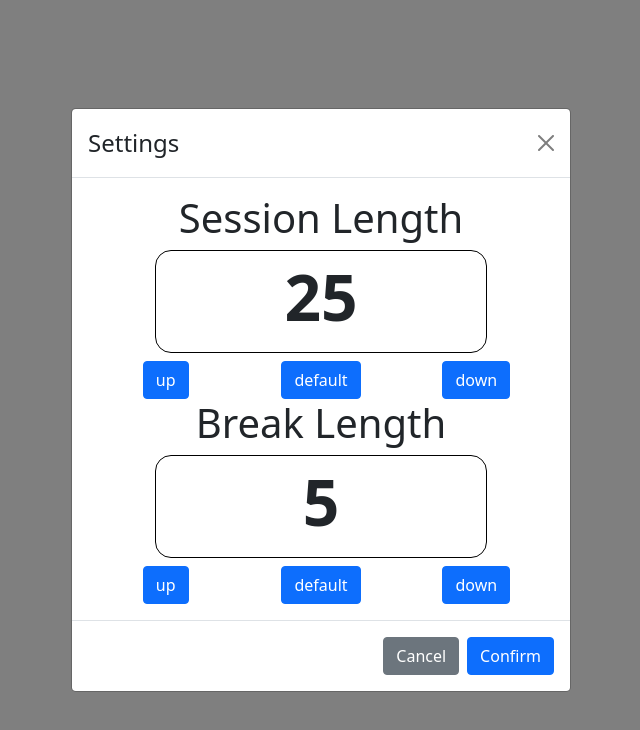
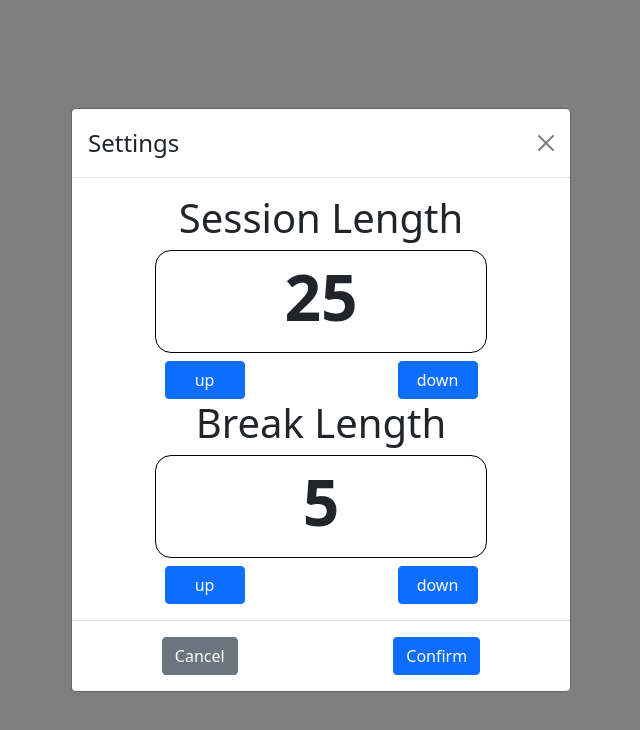
Before and after one commit to John-Yip-HK/25-plus-5-clock, a React (Create React App) app: page / in a window 1280 px wide. Both pictures are taken after a click on the button "Settings". Shown: the top 730 px of the page, without its empty margins (319-959 px from the left). Built offline with nearby package versions, Linux system fonts and the light colour scheme.

Commit message:
Set break and sessio time
Enable setting of session and break time.

```diff
--- a/public/index.html
+++ b/public/index.html
@@ -3,7 +3,7 @@
   <head>
     <meta charset="utf-8" />
     <link rel="icon" href="%PUBLIC_URL%/favicon.ico" />
-    <meta name="viewport" content="width=device-width, initial-scale=1" />
+    <meta name="viewport" content="width=device-width, initial-scale=1 max-scale=1.0" />
     <meta name="theme-color" content="#000000" />
     <meta
       name="description"
--- a/src/App.js
+++ b/src/App.js
@@ -7,21 +7,63 @@ import "bootstrap/dist/css/bootstrap.min.css";
 import "./App.scss";
 
 function App() {
+  const defaultSession = 25,
+    defaultBreak = 5;
+
   const [show, setShow] = useState(false);
+  const [session, setSession] = useState(defaultSession);
+  const [breakTime, setBreakTime] = useState(defaultBreak);
 
   const handleClose = () => setShow(false);
   const handleShow = () => setShow(true);
 
+  const increaseTime = (type) => {
+    switch (type) {
+      case "S":
+        if (session < 60) setSession(session + 1);
+        break;
+      case "B":
+        if (breakTime < 60) setBreakTime(breakTime + 1);
+        break;
+      default:
+        break;
+    }
+  };
+  const decreaseTime = (type) => {
+    switch (type) {
+      case "S":
+        if (session > 1) setSession(session - 1);
+        break;
+      case "B":
+        if (breakTime > 1) setBreakTime(breakTime - 1);
+        break;
+      default:
+        break;
+    }
+  };
+
+  const resetTime = () => {
+    setSession(defaultSession);
+    setBreakTime(defaultBreak);
+  };
+
   return (
     <Container className="d-flex align-items-center flex-column">
       <Row>
-        <Header show={show} handleClose={handleClose} />
+        <Header
+          show={show}
+          handleClose={handleClose}
+          increaseTime={increaseTime}
+          decreaseTime={decreaseTime}
+          session={session}
+          breakTime={breakTime}
+        />
       </Row>
       <Row>
-        <Timer />
+        <Timer session={session} breakTime={breakTime} />
       </Row>
       <Row>
-        <Buttons handleShow={handleShow} />
+        <Buttons handleShow={handleShow} resetTime={resetTime} />
       </Row>
     </Container>
   );
--- a/src/App.scss
+++ b/src/App.scss
@@ -38,6 +38,19 @@ div[class*="-wrapper"] {
   }
 }
 
+.adjust-button {
+  display: flex;
+  justify-content: center;
+
+  .btn {
+    width: 5rem;
+  }
+}
+
+.modal-footer {
+  justify-content: space-around;
+}
+
 #button-container {
   margin-top: 1rem;
 
--- a/src/components/HeaderComponent.js
+++ b/src/components/HeaderComponent.js
@@ -24,15 +24,22 @@ function TimeWindow({ details }) {
           </div>
         </Col>
       </Row>
-      <Row>
+      <Row className="adjust-button">
         <Col>
-          <Button id={`${details["id-prefix"]}-increment`}>up</Button>
+          <Button
+            id={`${details["id-prefix"]}-increment`}
+            onClick={() => details.timeUp(details.type)}
+          >
+            up
+          </Button>
         </Col>
         <Col>
-          <Button>default</Button>
-        </Col>
-        <Col>
-          <Button id={`${details["id-prefix"]}-decrement`}>down</Button>
+          <Button
+            id={`${details["id-prefix"]}-decrement`}
+            onClick={() => details.timeDown(details.type)}
+          >
+            down
+          </Button>
         </Col>
       </Row>
     </Container>
@@ -60,14 +67,21 @@ export default function Header(props) {
               details={{
                 title: "Session Length",
                 "id-prefix": "session",
-                time: 25,
+                time: props.session,
+                type: "S",
+                timeUp: props.increaseTime,
+                timeDown: props.decreaseTime,
               }}
+              timeUp={props.increaseTime}
             />
             <TimeWindow
               details={{
                 title: "Break Length",
                 "id-prefix": "break",
-                time: 5,
+                time: props.breakTime,
+                type: "B",
+                timeUp: props.increaseTime,
+                timeDown: props.decreaseTime,
               }}
             />
           </Modal.Body>
--- a/src/components/TimerComponent.js
+++ b/src/components/TimerComponent.js
@@ -2,7 +2,7 @@ import Container from "react-bootstrap/Container";
 import Row from "react-bootstrap/Row";
 import Col from "react-bootstrap/Col";
 
-export default function TimerComponent() {
+export default function TimerComponent(props) {
   return (
     <Container id="timer">
       <Row>
@@ -10,12 +10,12 @@ export default function TimerComponent() {
       </Row>
       <Row>
         <Col>
-          <h1 id="time-left">25:00</h1>
+          <h1 id="time-left">{props.session}:00</h1>
         </Col>
       </Row>
       <Row>
         <Col id="break-time">
-          Break: <span id="break-time-span">5:00</span>
+          Break: <span id="break-time-span">{props.breakTime}:00</span>
         </Col>
       </Row>
     </Container>
```
